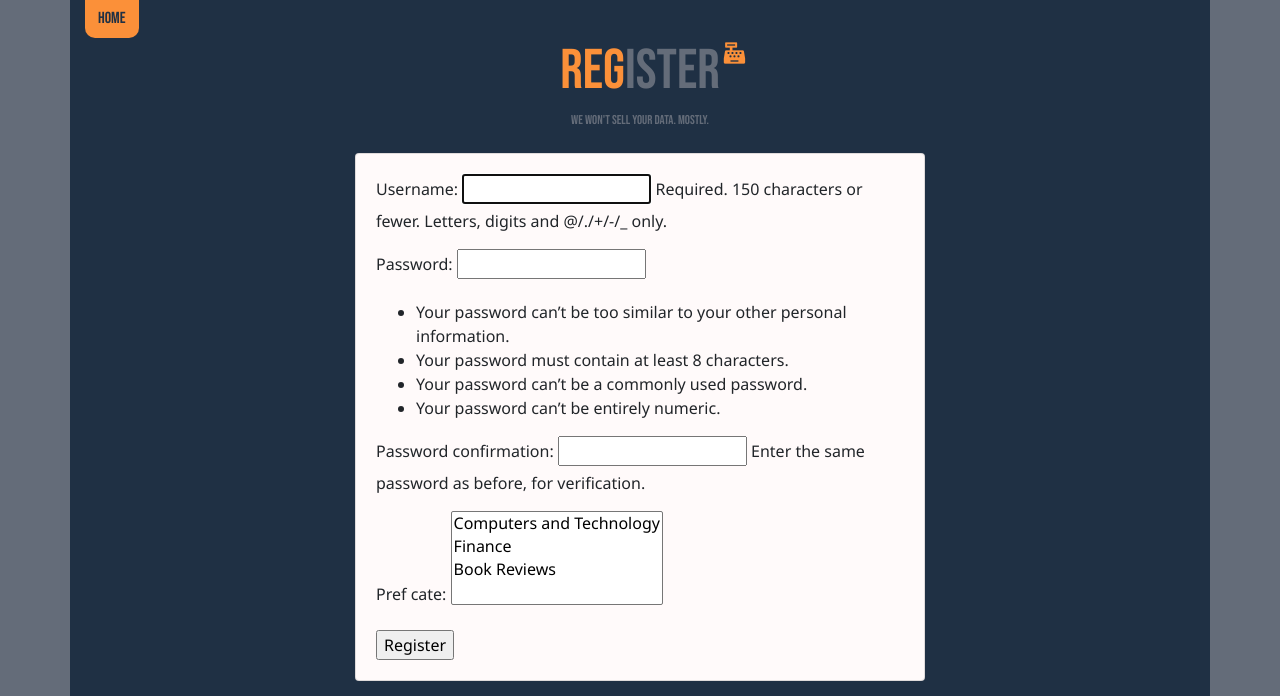
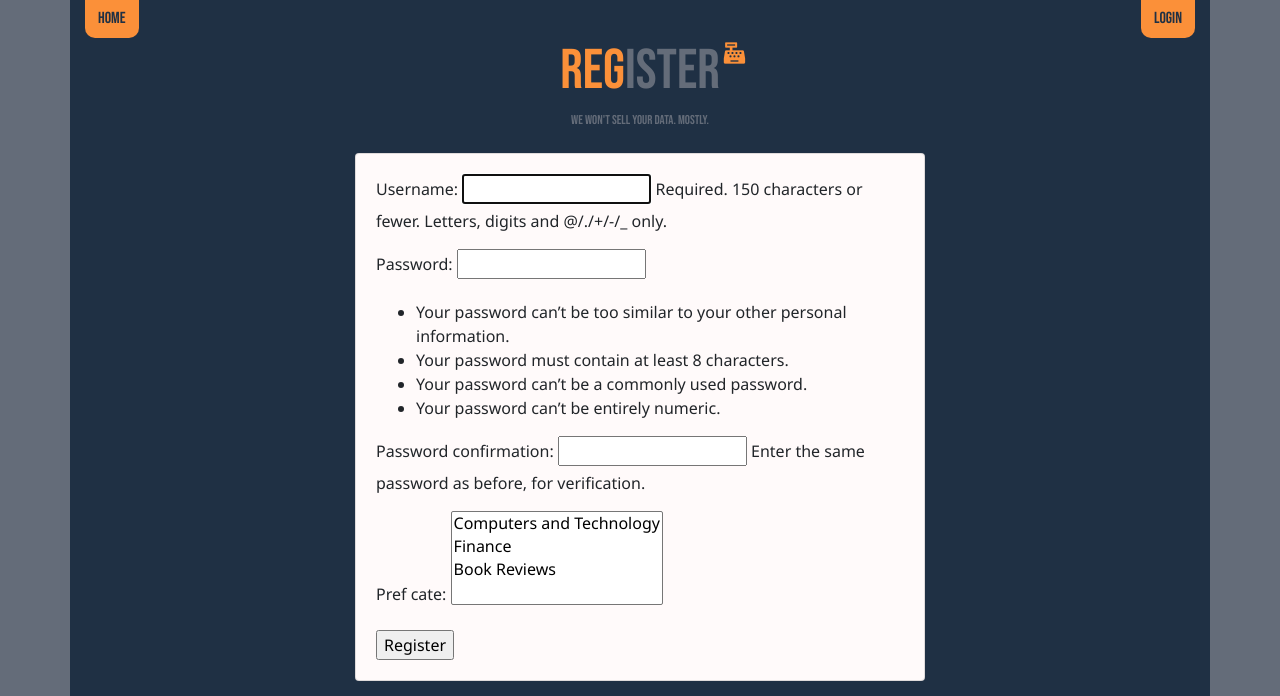
Before and after one commit to tobywynne-mellor/newspaper-app, a Django app: page /register/ in a window 1280 px wide. Shown: the top 696 px of the page. Run offline with Django 3.2, Linux system fonts and the light colour scheme; data comes from the database, SQL or seed files in the repository; some libraries are stand-ins or nearby versions.

Commit message:
Missed button quickfix.

```diff
--- a/newspaper_site/newspaper_app/templates/newspaper_app/register.html
+++ b/newspaper_site/newspaper_app/templates/newspaper_app/register.html
@@ -2,6 +2,7 @@
 {% block title %}Register{% endblock %}
 
 <!-- Context for navbar -->
+{% block right-link %}<a class="nav-item btn" href="{% url 'newspaper_app:login_form' %}">Login</a>{% endblock %}
 
 <!-- Context for headings -->
 {% block first-half %}Reg{% endblock %}
```
